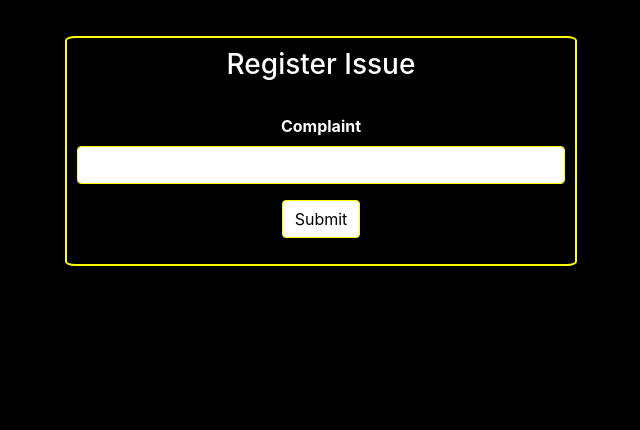
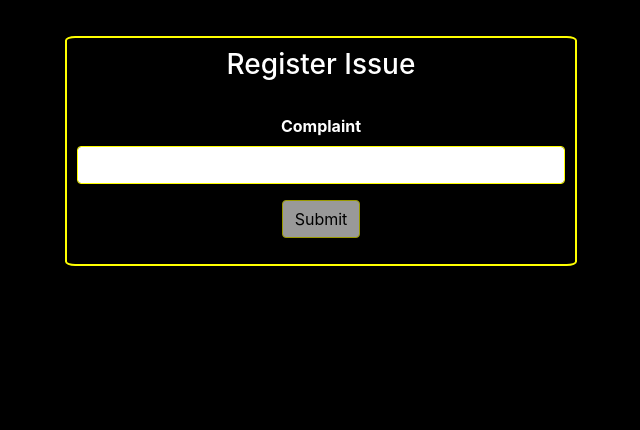
Before and after one commit to CFGIndia20/team-25, a Flask app: page /complaints in a window 1280 px wide. Shown: the part 370-800 px from the top of the page, without its empty margins (319-959 px from the left). Run offline with Flask 2, Linux system fonts and the light colour scheme; parts of the project's set-up code (start-up, migrations or seed data) failed here and were passed over; some libraries are stand-ins or nearby versions.

Commit message:
complete template/input.html

```diff
--- a/janahelper/templates/input.html
+++ b/janahelper/templates/input.html
@@ -50,7 +50,7 @@
                 <input type="hidden" name="cdlat" id="cdlat" value="">
                 <input type="hidden" name="cdlon" id="cdlon" value="">
                 <div class="form-group">
-                    <input type="Submit" class="btn btn-success" id="sub" value="Submit" style="background-color:white;color: black;border: 1.5px solid yellow;">
+                    <input type="Submit" class="btn btn-success" id="sub" value="Submit" style="background-color:white;color: black;border: 1.5px solid yellow;opacity: 0.6;" onmouseover="this.style.color='red';this.style.opacity='1'" onmouseout="this.style.color='black';this.style.opacity='0.6'">
                 </div>
 
             </form>
```
